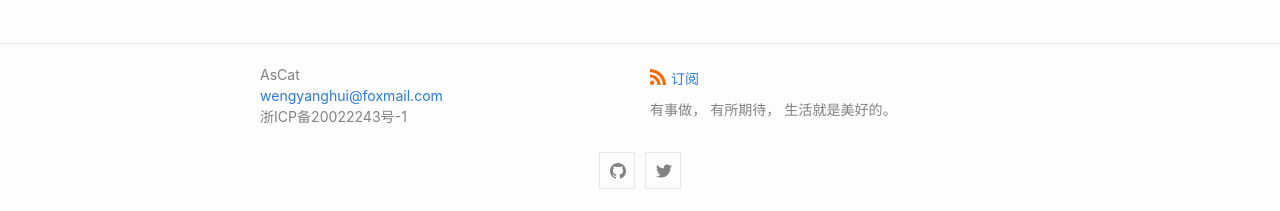
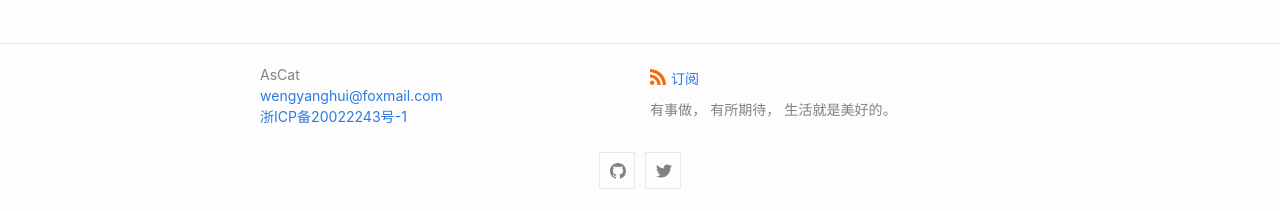
Before and after one commit to AsCat/AsCat, a Jekyll site: the page built from index.md, in a window 1280 px wide. Shown: the part 686-897 px from the top of the page. Built offline with Jekyll 4.4.1, drawn with Linux system fonts in a browser that asks for light colours.

Commit message:
Update footer.html

```diff
--- a/_includes/footer.html
+++ b/_includes/footer.html
@@ -15,7 +15,7 @@
             <li><a class="u-email" href="mailto:{{ site.author.email }}">{{ site.author.email }}</a></li>
           {%- endif %}
           {% if site.beian -%}
-            <li class="p-name">{{ site.beian | escape }}</li>
+            <li class="p-name"><a class="u-email" href="http://beian.miit.gov.cn">{{ site.beian | escape }}</a></li>
           {%- endif %}
         </ul>
       {%- endif %}
```
